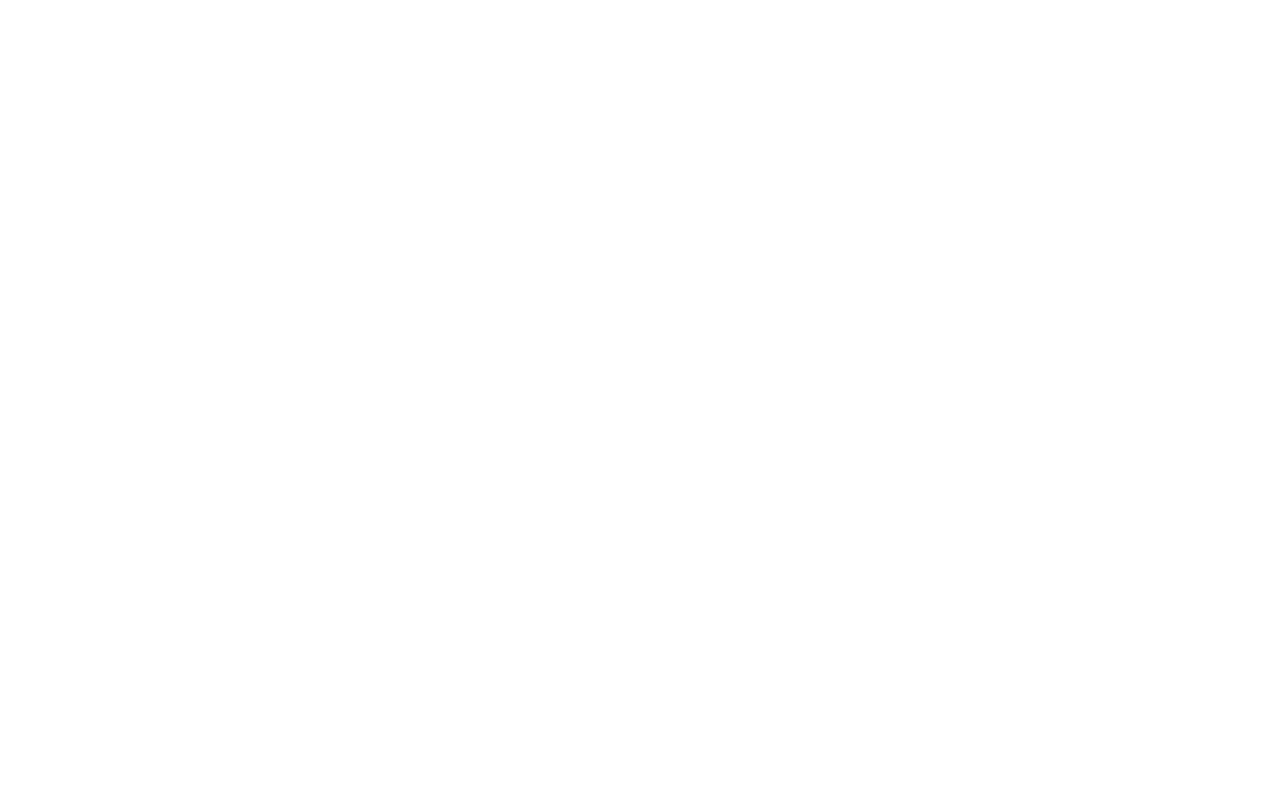
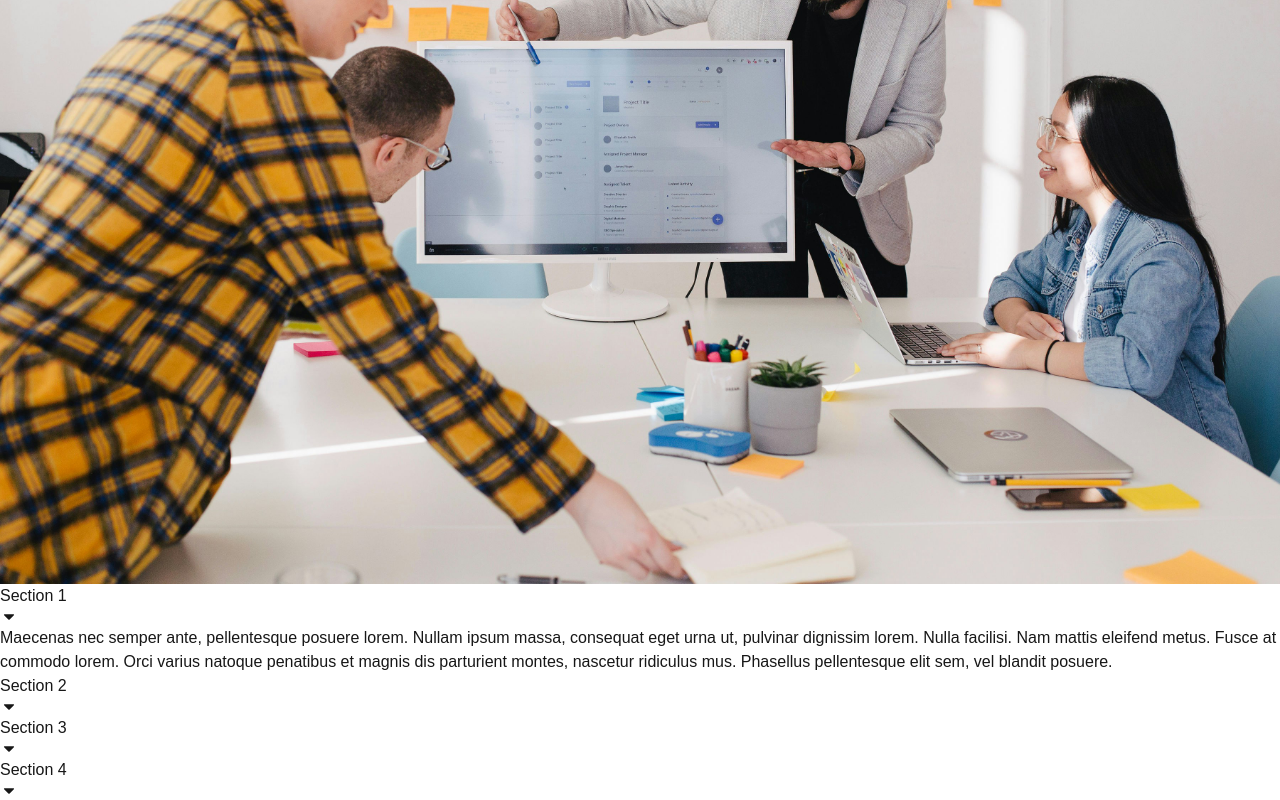
Before and after one commit to raphroncal/tab-accordion, a Next.js app: page / in a window 1280 px wide. Shown: the part 437-1237 px from the top of the page. Before the commit the page ends 800 px from the top, so only its background shows below. Built offline with nearby package versions, Linux system fonts and the light colour scheme.

Commit message:
[Accordion] Styling

```diff
--- a/src/app/page.tsx
+++ b/src/app/page.tsx
@@ -36,10 +36,6 @@
     }
   }, [data]);
 
-  useEffect(() => {
-    console.log(displayStates);
-  }, [displayStates]);
-
   const toggleDisplay = (index: number) => {
     setDisplayStates((prevState) =>
       prevState.map((state, i) => (i === index ? !state : false))
@@ -51,11 +47,16 @@
       <NavBar></NavBar>
       <div className="flex flex-col items-center px-12 py-6 space-y-5">
         <h1 className="font-mono">about us</h1>
-        <h2 className="font-bold text-center text-xl text-pretty w-1/2">
+        <h2 className="font-bold text-center text-base text-pretty lg:text-xl lg:w-1/2">
           Lorem ipsum dolor sit, amet consectetur adipisicing elit. Reiciendis
           voluptatem facilis ipsum ipsa.
         </h2>
         <div className="content text-black">
+          <img
+            src="images/corporate.jpg"
+            alt="image of a corporate team meeting"
+            className="mb-2 lg:mb-0 lg:w-1/2"
+          />
           {data &&
             data.map((data: DataObject, index: number) => (
               <div key={index}>
--- a/src/components/Accordion.tsx
+++ b/src/components/Accordion.tsx
@@ -1,7 +1,6 @@
 "use client";
 
-import {DataObject} from "@/app/page";
-import React, {useState} from "react";
+import React from "react";
 
 interface AccordionProps {
   title: string;
@@ -21,11 +20,31 @@
     e.innerHTML = input;
     return e.innerHTML || e.textContent || "";
   };
+
   return (
-    <div className="px-20 mb-1 bg-slate-100" onClick={toggle}>
-      <h3 className="text-lg font-bold">{title}</h3>
+    <div className="mb-1 px-4 bg-slate-100" onClick={toggle}>
+      <div className="flex flex-row justify-between items-center py-2">
+        <h3 className="w-max text-lg font-bold">{title}</h3>
+        <svg
+          xmlns="http://www.w3.org/2000/svg"
+          width="18"
+          height="18"
+          viewBox="0 0 24 24"
+          className={isOpen ? "rotate-180" : undefined}
+        >
+          <path
+            fill="currentColor"
+            fillRule="evenodd"
+            d="M5.307 8.713A.75.75 0 0 1 6 8.25h12a.75.75 0 0 1 .53 1.28l-6 6a.75.75 0 0 1-1.06 0l-6-6a.75.75 0 0 1-.163-.817"
+            clipRule="evenodd"
+          />
+        </svg>
+      </div>
       {isOpen && (
-        <div dangerouslySetInnerHTML={{__html: decodeHtml(content)}} />
+        <div
+          dangerouslySetInnerHTML={{__html: decodeHtml(content)}}
+          className="py-2"
+        />
       )}
     </div>
   );
```
Also changed, not shown: public/images/corporate.jpg (added).
